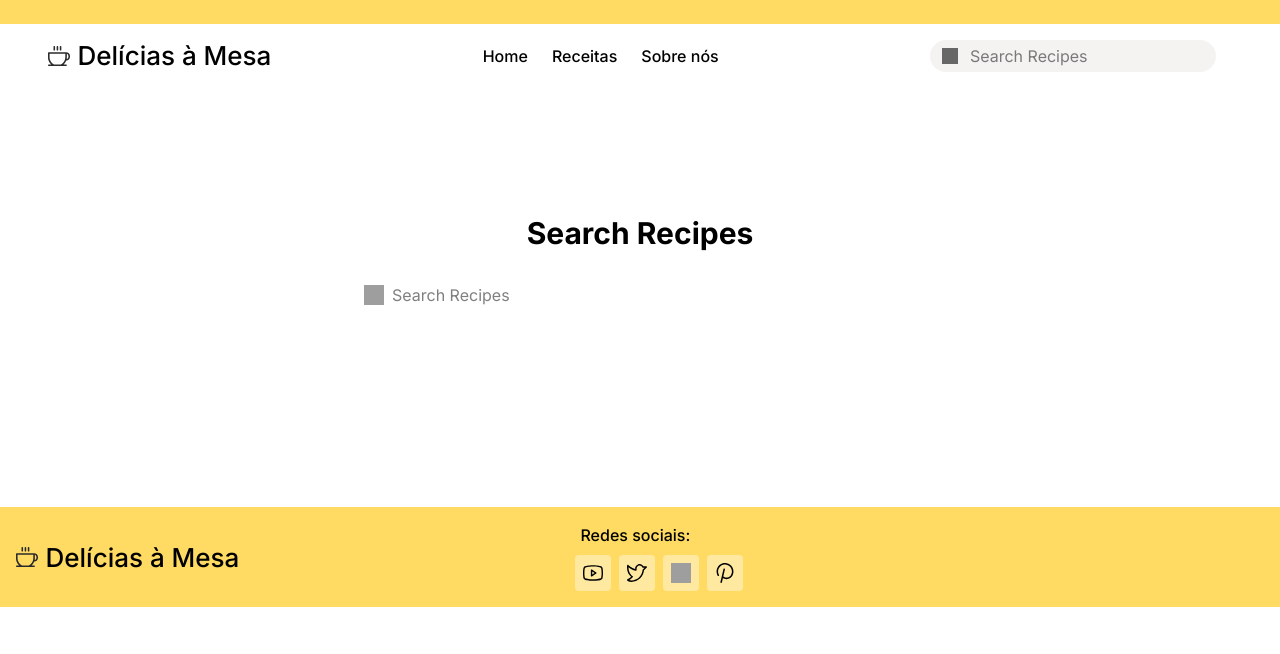
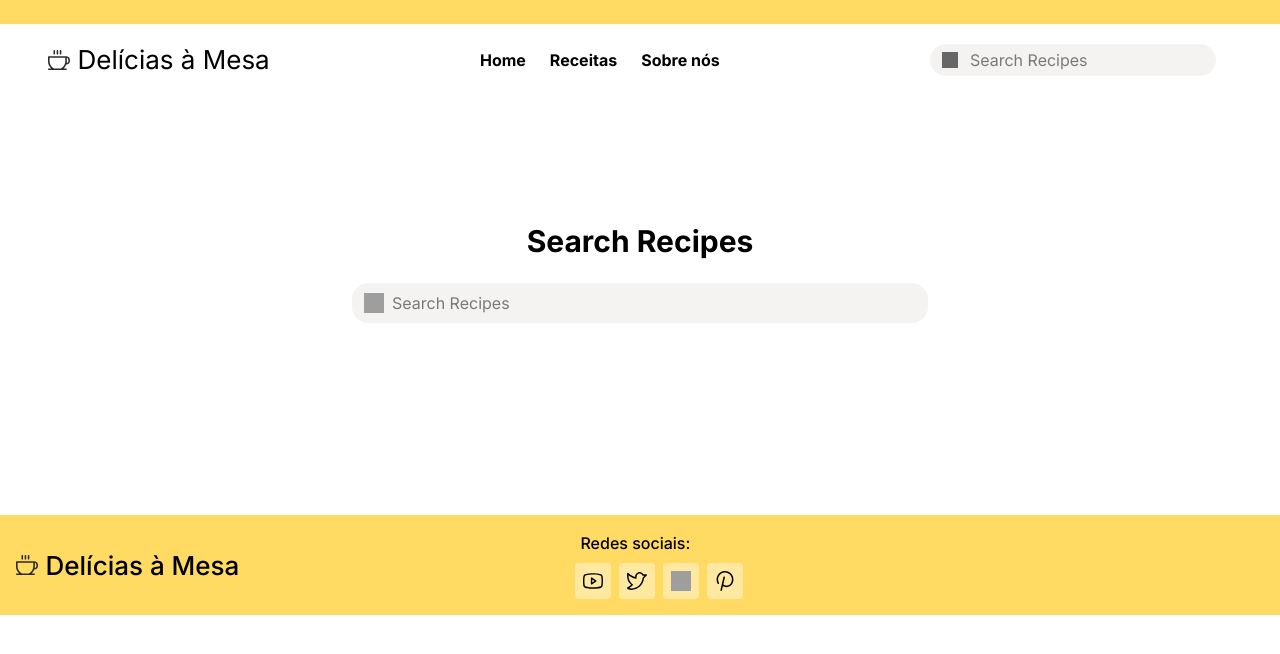
Before and after one commit to Abdullahfalak007/Recipe-App, a React (Vite) app: page /recipes in a window 1280 px wide. Shown: the top 654 px of the page. Built offline with nearby package versions, Linux system fonts and the light colour scheme; grey boxes are pictures that could not be loaded.

Commit message:
Navbar and the search bar fixed

```diff
--- a/src/components/navbar/Navbar.tsx
+++ b/src/components/navbar/Navbar.tsx
@@ -25,7 +25,7 @@ const Navbar: React.FC = () => {
       ></div>
 
       {/* Main Navbar */}
-      <nav className="px-6 md:px-12 py-3">
+      <nav className="px-6 md:px-12 py-4">
         <div className="flex items-center justify-between">
           {/* Logo Section */}
           <div className="flex items-center space-x-2">
@@ -33,7 +33,7 @@ const Navbar: React.FC = () => {
             {/* Logo text hidden on mobile */}
             <span
               style={{ color: COLORS.navbarText }}
-              className="hidden md:inline-block text-[26px] font-medium font-inter"
+              className="hidden md:inline-block text-[26px] font-inter"
             >
               Delícias à Mesa
             </span>
@@ -45,7 +45,7 @@ const Navbar: React.FC = () => {
               <li
                 key={index}
                 style={{ color: COLORS.navbarText }}
-                className="font-medium hover:underline"
+                className="font-bold hover:underline"
               >
                 <a href={item.path}>{item.name}</a>
               </li>
@@ -55,7 +55,7 @@ const Navbar: React.FC = () => {
           {/* Right side: Desktop Search Bar & Mobile Hamburger */}
           <div className="flex items-center space-x-4">
             {/* Search Bar (desktop only) */}
-            <div className="hidden md:block relative">
+            <div className="hidden xl:block relative">
               <div className="absolute left-3 top-1/2 transform -translate-y-1/2">
                 <img
                   src={IMAGES.search}
@@ -76,14 +76,14 @@ const Navbar: React.FC = () => {
                   borderColor: COLORS.borderGray,
                   backgroundColor: COLORS.Bg,
                 }}
-                className="pl-10 pr-3 py-1 rounded-full focus:outline-none focus:ring-2"
+                className="pl-10 pr-3 py-1 rounded-2xl focus:outline-none focus:ring-2"
               />
             </div>
 
             {/* Hamburger Icon (mobile only) */}
             <button
               onClick={() => setIsMenuOpen(!isMenuOpen)}
-              className="md:hidden"
+              className="xl:hidden"
             >
               <img src={IMAGES.hamburgerIcon} alt="Menu" className="w-6 h-6" />
             </button>
@@ -92,7 +92,7 @@ const Navbar: React.FC = () => {
 
         {/* Mobile Menu */}
         {isMenuOpen && (
-          <ul className="mt-4 space-y-2 md:hidden">
+          <ul className="mt-4 space-y-2 xl:hidden">
             {MENUITEMS?.map((item, index) => (
               <li
                 key={index}
--- a/src/pages/searchRecipe/SearchRecipe.tsx
+++ b/src/pages/searchRecipe/SearchRecipe.tsx
@@ -3,6 +3,7 @@ import { IMAGES } from "../../constants/images";
 import RecipeCard from "../../components/recipeCard/RecipeCard";
 import Loader from "../../components/loader/Loader";
 import { useSearchRecipe } from "./useSearchRecipe";
+import { COLORS } from "../../constants/colors";
 
 const SearchRecipe: React.FC = () => {
   const {
@@ -31,7 +32,8 @@ const SearchRecipe: React.FC = () => {
             value={searchTerm}
             onChange={(e) => setSearchTerm(e.target.value)}
             onKeyDown={handleKeyDown}
-            className="w-full pl-10 pr-3 py-2 rounded-full focus:outline-none focus:ring-2"
+            className="w-full pl-10 pr-3 py-2 rounded-2xl focus:outline-none focus:ring-2"
+            style={{ backgroundColor: COLORS.Bg }}
           />
         </div>
       </div>
```
